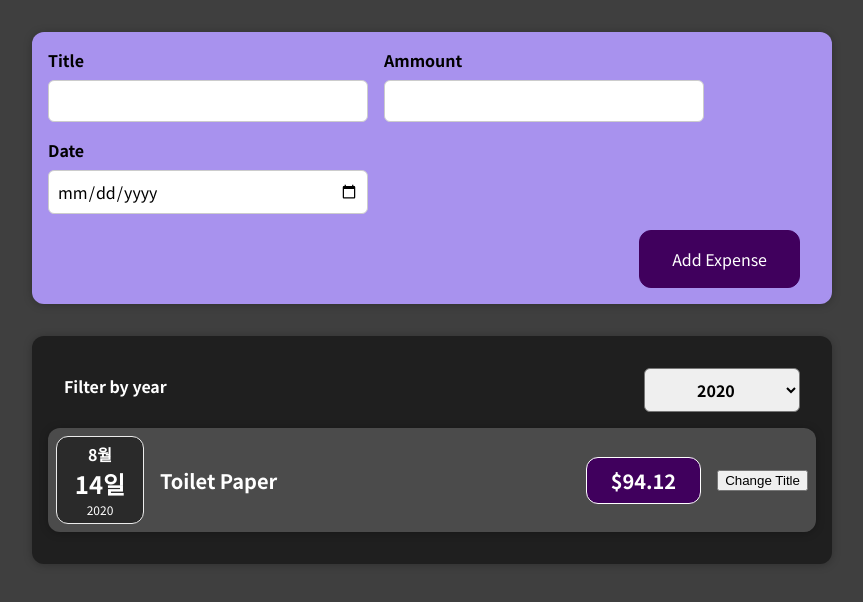
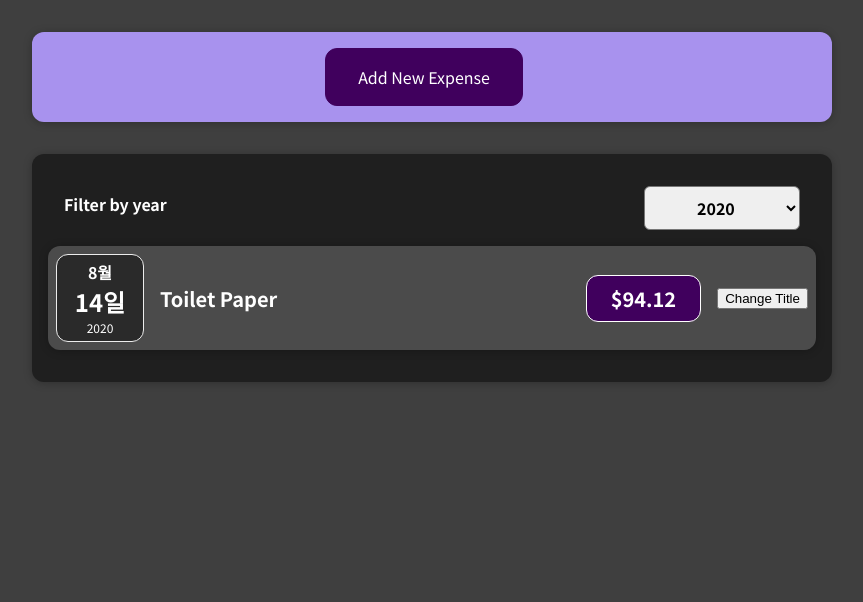
Before and after one commit to jaeyeong815/udemy-react-completed, a React (Create React App) app: page / in a window 1280 px wide. Shown: the top 602 px of the page, without its empty margins (208-1071 px from the left). Built offline with nearby package versions, Linux system fonts and the light colour scheme.

Commit message:
1208: 새로운 지출내역 추가 form 토글로 변경 (과제)

```diff
--- a/src/components/NewExpense/ExpenseForm.js
+++ b/src/components/NewExpense/ExpenseForm.js
@@ -2,15 +2,10 @@ import { useState } from 'react';
 import './ExpenseForm.css';
 
 const ExpenseForm = ({ onSaveExpenseData }) => {
-  // const [enteredData, setEnteredData] = useState({});
   const [enteredTitle, setEnteredTitle] = useState('');
   const [enteredAmount, setEnteredAmount] = useState('');
   const [enteredDate, setEnteredDate] = useState('');
-
-  // const dataChangeHandler = (e) => {
-  //   const [name, value] = e.target;
-  //   setEnteredData({ ...enteredData, [name]: value });
-  // };
+  const [addExpenseToggle, setaddExpenseToggle] = useState(true);
 
   const titleChangeHandler = (e) => {
     setEnteredTitle(e.target.value);
@@ -22,6 +17,10 @@ const ExpenseForm = ({ onSaveExpenseData }) => {
     setEnteredDate(e.target.value);
   };
 
+  const addToggleHandler = () => {
+    setaddExpenseToggle((prevToggle) => !prevToggle);
+  };
+
   const submitHandler = (e) => {
     e.preventDefault();
 
@@ -31,12 +30,21 @@ const ExpenseForm = ({ onSaveExpenseData }) => {
       date: new Date(enteredDate),
     };
     onSaveExpenseData(expenseData);
+    addToggleHandler();
     setEnteredTitle('');
     setEnteredAmount('');
     setEnteredDate('');
   };
   return (
     <form onSubmit={submitHandler}>
+      {addExpenseToggle ? (
+        <div className="new-expense__toggleBtn">
+          <button type="button" onClick={addToggleHandler}>
+            Add New Expense
+          </button>
+        </div>
+      ) : (
+        <>
           <div className="new-expense__controls">
             <div className="new-expense__control">
               <label>Title</label>
@@ -68,8 +76,13 @@ const ExpenseForm = ({ onSaveExpenseData }) => {
             </div>
           </div>
           <div className="new-expense__actions">
+            <button type="button" onClick={addToggleHandler}>
+              Cancel
+            </button>
             <button type="submit">Add Expense</button>
           </div>
+        </>
+      )}
     </form>
   );
 };
```
Lines whose indentation alone changed are shown as unchanged.
